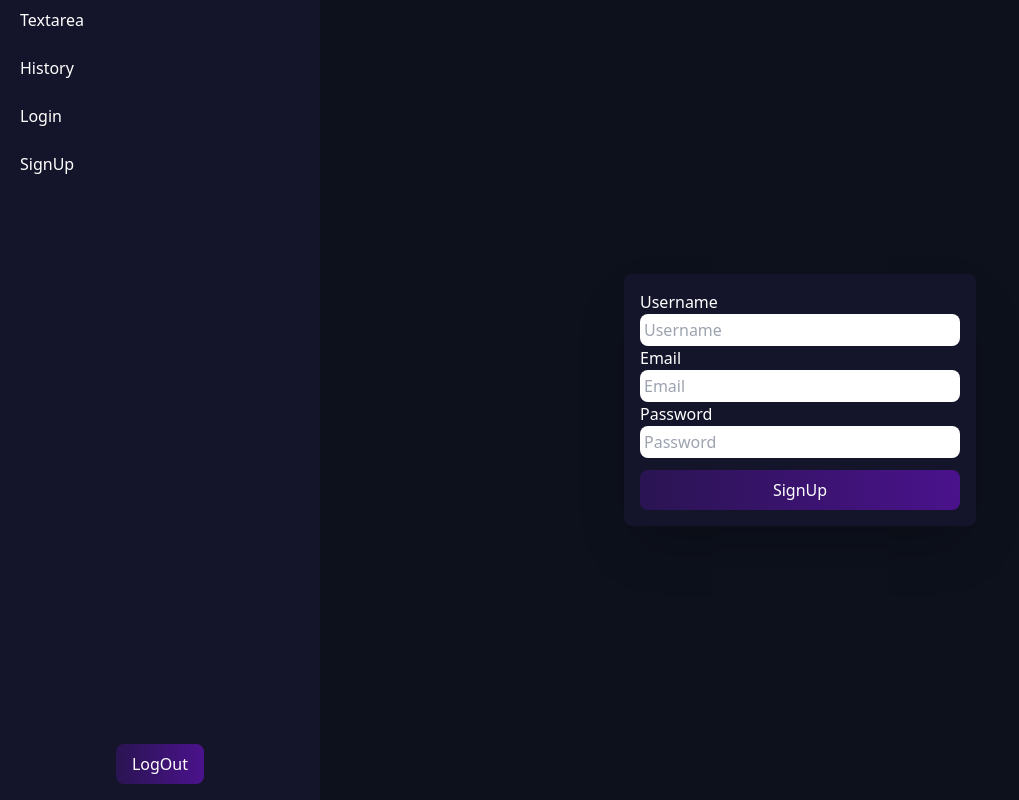
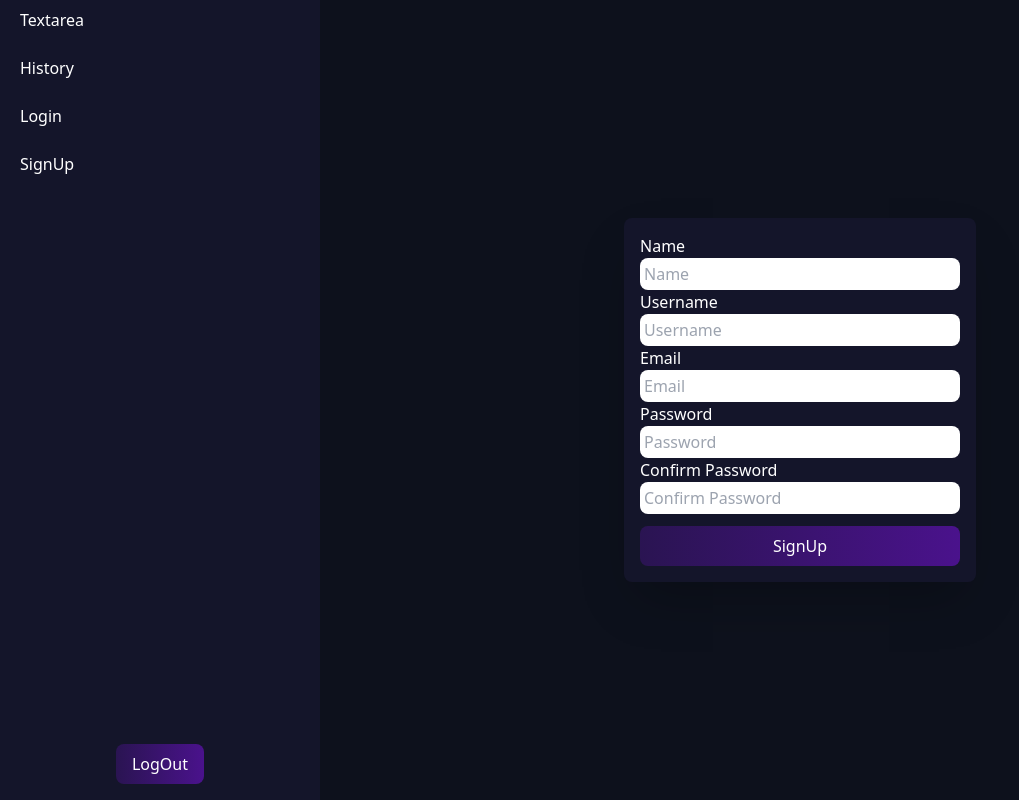
Before and after one commit to hustler78237/Notes, a React (Create React App) app: page /sign in a window 1280 px wide. Shown: the whole page, without its empty margins (0-1019 px from the left). Built offline with nearby package versions, Linux system fonts and the light colour scheme.

Commit message:
Add my changes to src

```diff
--- a/src/components/SignForm.js
+++ b/src/components/SignForm.js
@@ -2,6 +2,10 @@ function SignForm() {
     return (
         <div className="flex items-center justify-center min-h-screen">
             <form className="flex flex-col justify-center bg-[#14152a] p-4 rounded-lg shadow-2xl object-contain ">
+                <label>Name</label>
+                <div>
+                    <input type="text" className="rounded-lg text-black p-1 w-80 focus:border-white focus:ring-4 focus:ring-indigo-600 focus:outline-none font-medium" placeholder="Name"></input>
+                </div>
                 <label>Username</label>
                 <div>
                     <input type="text" className="rounded-lg text-black p-1 w-80 focus:border-white focus:ring-4 focus:ring-indigo-600 focus:outline-none font-medium" placeholder="Username"></input>
@@ -14,6 +18,10 @@ function SignForm() {
                 <div>
                     <input type="text" className="rounded-lg text-black p-1 w-80 focus:border-white focus:ring-4 focus:ring-indigo-600 focus:outline-none font-medium" placeholder="Password"></input>
                 </div>
+                <label>Confirm Password</label>
+                <div>
+                    <input type="text" className="rounded-lg text-black p-1 w-80 focus:border-white focus:ring-4 focus:ring-indigo-600 focus:outline-none font-medium" placeholder="Confirm Password"></input>
+                </div>
                 <button className="bg-gradient-to-r from-[#2a1452] to-[#4a128c]
                         px-4 py-2 rounded-lg transition active:scale-95 mt-3
                          ">SignUp</button>
```
